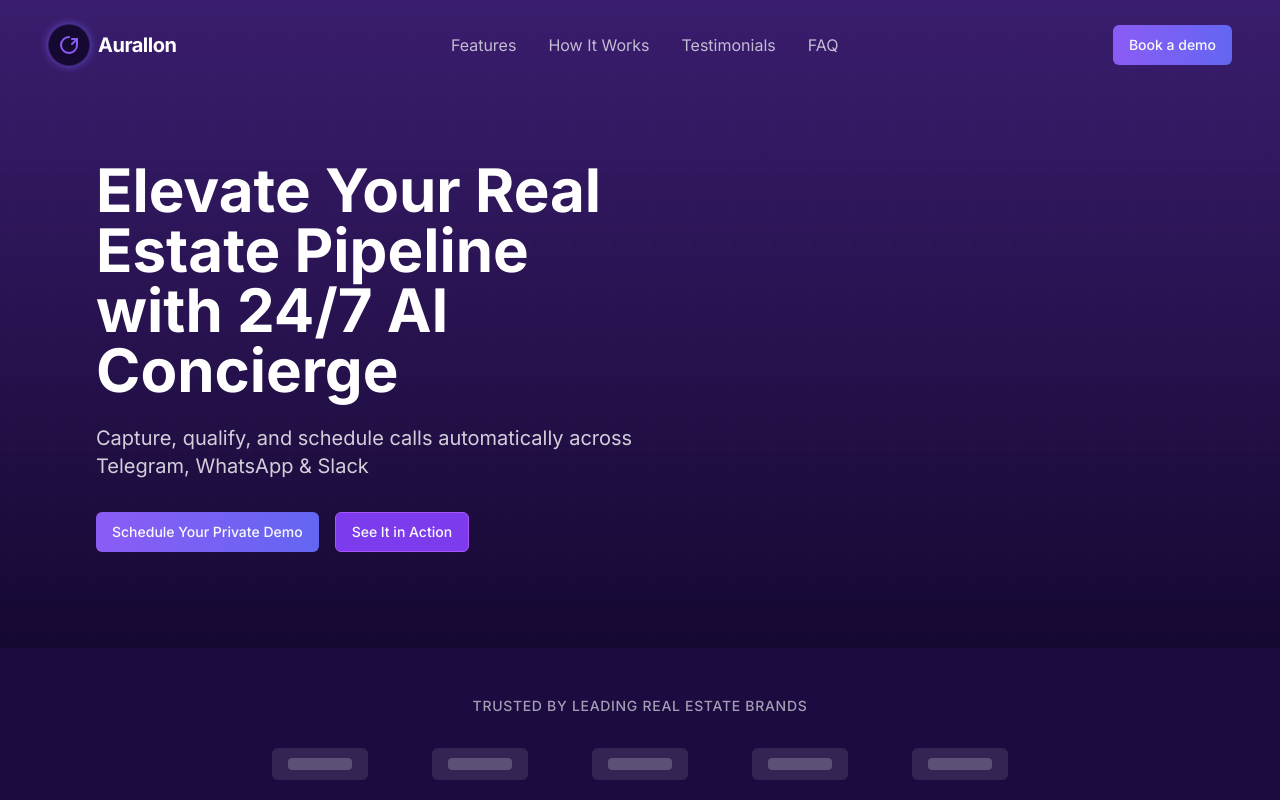
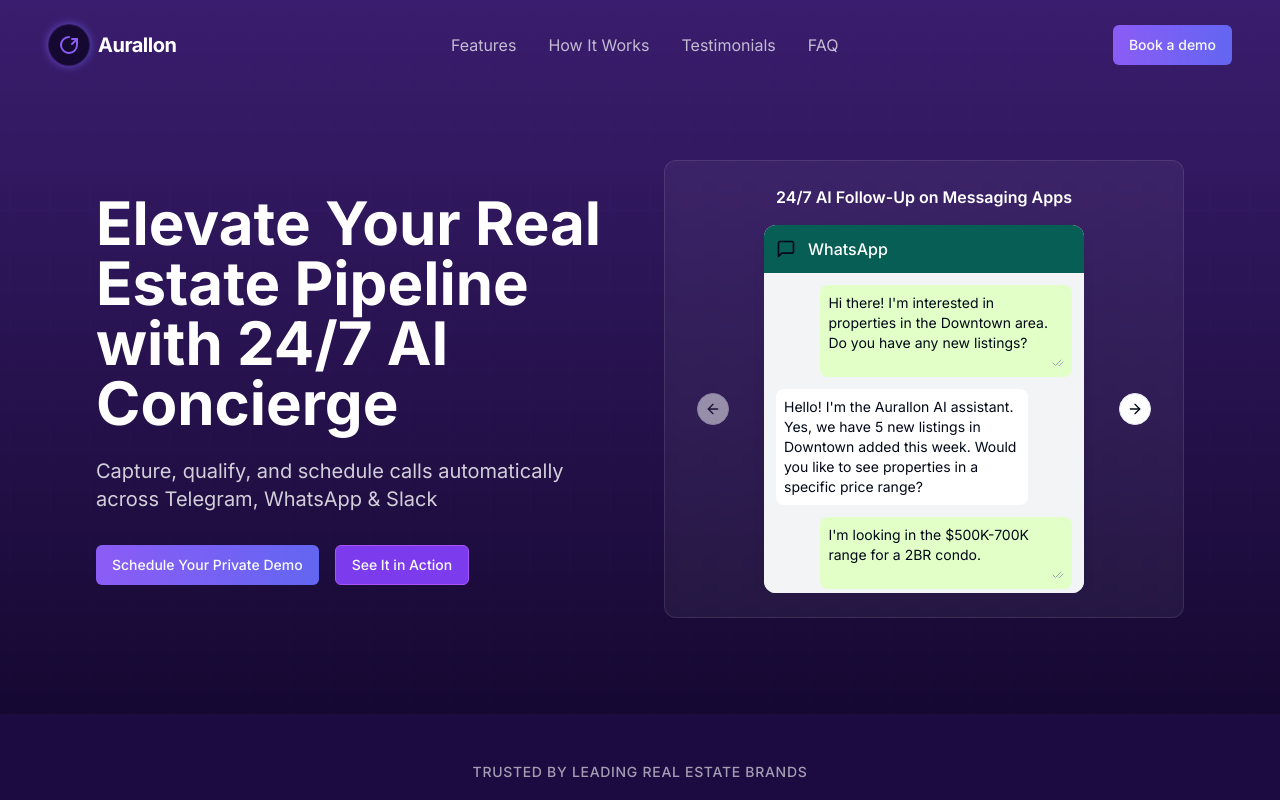
Before and after one commit to Bestgamer2853/aurallon-lead-flow-ai, a React (Vite) app: page / in a window 1280 px wide. Shown: the top 800 px of the page. Built offline with nearby package versions, Linux system fonts and the light colour scheme.

Commit message:
feat: Add AI chatbot conversation mockups
Update the Hero section to include three chat interface mockups (side-by-side or carousel-style) showing realistic AI conversations on WhatsApp, Telegram, and Slack. Each mockup demonstrates lead qualification or meeting booking.

```diff
--- /dev/null
+++ b/src/components/ChatMockup.tsx
@@ -0,0 +1,107 @@
+
+import React from 'react';
+import { cn } from '@/lib/utils';
+import { MessageSquare, CheckCheck } from 'lucide-react';
+
+interface ChatMockupProps {
+  platform: 'whatsapp' | 'telegram' | 'slack';
+  className?: string;
+}
+
+const ChatMockup: React.FC<ChatMockupProps> = ({ platform, className }) => {
+  // Platform-specific styling and icons
+  const platformConfig = {
+    whatsapp: {
+      bgColor: 'bg-[#075E54]',
+      lightBg: 'bg-[#DCF8C6]',
+      darkBg: 'bg-white',
+      userBg: 'bg-[#E2FFC7]',
+      botBg: 'bg-white',
+      iconColor: 'text-white',
+      icon: <MessageSquare className="h-5 w-5" />,
+      title: 'WhatsApp',
+      messages: [
+        { sender: 'user', text: "Hi there! I'm interested in properties in the Downtown area. Do you have any new listings?" },
+        { sender: 'bot', text: "Hello! I'm the Aurallon AI assistant. Yes, we have 5 new listings in Downtown added this week. Would you like to see properties in a specific price range?" },
+        { sender: 'user', text: "I'm looking in the $500K-700K range for a 2BR condo." },
+        { sender: 'bot', text: "Great! I've found 3 properties matching your criteria. Would you like to schedule a viewing with one of our agents this week?" },
+        { sender: 'user', text: "Yes, I'd be available Thursday afternoon." },
+        { sender: 'bot', text: "Perfect! I've scheduled a viewing with Sarah on Thursday at 2 PM. You'll receive a calendar invite shortly. Can I help with anything else?" }
+      ]
+    },
+    telegram: {
+      bgColor: 'bg-[#2AABEE]',
+      lightBg: 'bg-[#F0F2F5]',
+      darkBg: 'bg-white',
+      userBg: 'bg-[#E3F2FD]',
+      botBg: 'bg-white',
+      iconColor: 'text-white',
+      icon: <MessageSquare className="h-5 w-5" />,
+      title: 'Telegram',
+      messages: [
+        { sender: 'user', text: "Hello, I saw your ad for luxury apartments. What's currently available?" },
+        { sender: 'bot', text: "Welcome to Aurallon Real Estate! We specialize in luxury properties. Are you looking to buy or rent?" },
+        { sender: 'user', text: "Looking to buy, preferably something with a view." },
+        { sender: 'bot', text: "We have 3 premium properties with spectacular views. Based on your interest, would you prefer a waterfront or city skyline view?" },
+        { sender: 'user', text: "Waterfront would be amazing!" },
+        { sender: 'bot', text: "Excellent choice! Our Harbor Heights property just listed at $1.2M has floor-to-ceiling windows with stunning bay views. Would you like to book a private tour?" }
+      ]
+    },
+    slack: {
+      bgColor: 'bg-[#4A154B]',
+      lightBg: 'bg-[#F8F8F8]',
+      darkBg: 'bg-white',
+      userBg: 'bg-white border border-gray-200',
+      botBg: 'bg-white border border-gray-200',
+      iconColor: 'text-white',
+      icon: <MessageSquare className="h-5 w-5" />,
+      title: 'Slack',
+      messages: [
+        { sender: 'user', text: "Hi, I'm relocating for work and need to find a home quickly. Can you help?" },
+        { sender: 'bot', text: "Hi there! I'd be happy to help with your relocation. To better assist you, could you share which area you're relocating to and your timeline?" },
+        { sender: 'user', text: "Moving to Riverdale district in 6 weeks. Need a 3BR family home under $850K." },
+        { sender: 'bot', text: "Thanks for the details! I've found 4 family homes in Riverdale that match your criteria. The market moves quickly there, so I recommend scheduling viewings soon. Would you prefer weekday or weekend appointments?" },
+        { sender: 'user', text: "Weekend would be better for me." },
+        { sender: 'bot', text: "I've reserved spots with our Riverdale specialist this Saturday at 10 AM and 2 PM. Would you like me to confirm either time slot for you?" }
+      ]
+    }
+  };
+
+  const config = platformConfig[platform];
+
+  return (
+    <div className={cn("rounded-xl overflow-hidden shadow-lg w-full max-w-xs mx-auto bg-white", className)}>
+      {/* Header */}
+      <div className={cn("p-3 flex items-center", config.bgColor)}>
+        <div className="mr-3">
+          {config.icon}
+        </div>
+        <div className="text-white font-medium">{config.title}</div>
+      </div>
+
+      {/* Chat body */}
+      <div className="h-80 overflow-y-auto p-3 bg-gray-100 flex flex-col gap-3">
+        {config.messages.map((message, index) => (
+          <div
+            key={index}
+            className={cn(
+              "p-2 rounded-lg max-w-[85%]",
+              message.sender === 'user'
+                ? "self-end " + config.userBg
+                : "self-start " + config.botBg
+            )}
+          >
+            <p className="text-sm">{message.text}</p>
+            {message.sender === 'user' && (
+              <div className="flex justify-end mt-1">
+                <CheckCheck className="h-3 w-3 text-gray-400" />
+              </div>
+            )}
+          </div>
+        ))}
+      </div>
+    </div>
+  );
+};
+
+export default ChatMockup;
--- a/src/pages/Index.tsx
+++ b/src/pages/Index.tsx
@@ -7,9 +7,17 @@ import TestimonialCard from '@/components/TestimonialCard';
 import FaqAccordion from '@/components/FaqAccordion';
 import FlowStep from '@/components/FlowStep';
 import Logo from '@/components/Logo';
+import ChatMockup from '@/components/ChatMockup';
 import { Button } from '@/components/ui/button';
 import { Separator } from '@/components/ui/separator';
 import { CalendarClock, MessageSquare, Shield, Zap, BookOpen } from 'lucide-react';
+import {
+  Carousel,
+  CarouselContent,
+  CarouselItem,
+  CarouselNext,
+  CarouselPrevious,
+} from "@/components/ui/carousel";
 
 // Mock images - will be replaced with actual uploads
 const mockChatflowImage = "/lovable-uploads/e257a4f3-ebd8-4c4f-bb49-38a3ccfedea3.png";
@@ -43,6 +51,26 @@ const Index = () => {
               </div>
             </div>
 
+            <div className="w-full lg:w-1/2 z-10">
+              <div className="premium-card bg-white/5 backdrop-blur-sm pt-6">
+                <h3 className="text-center text-white font-semibold mb-4">24/7 AI Follow-Up on Messaging Apps</h3>
+                <Carousel className="w-full">
+                  <CarouselContent>
+                    <CarouselItem>
+                      <ChatMockup platform="whatsapp" />
+                    </CarouselItem>
+                    <CarouselItem>
+                      <ChatMockup platform="telegram" />
+                    </CarouselItem>
+                    <CarouselItem>
+                      <ChatMockup platform="slack" />
+                    </CarouselItem>
+                  </CarouselContent>
+                  <CarouselPrevious className="left-2" />
+                  <CarouselNext className="right-2" />
+                </Carousel>
+              </div>
+            </div>
           </div>
         </div>
       </Section>
```
